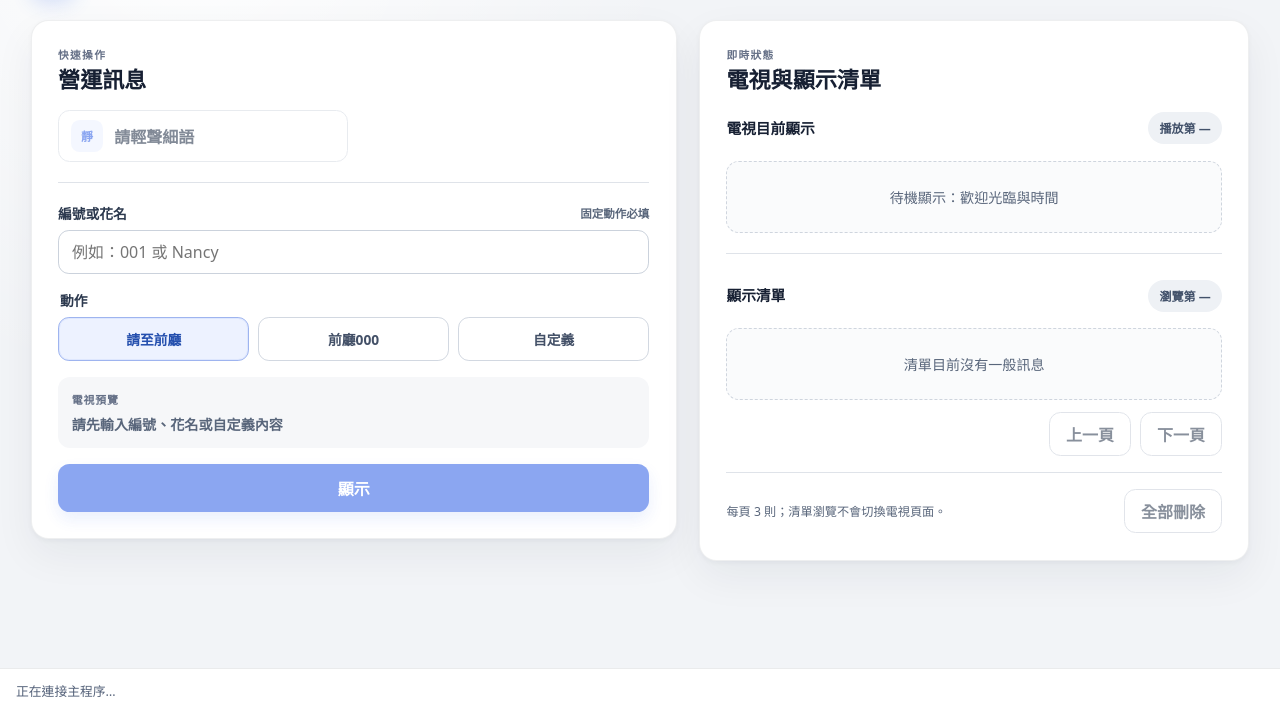
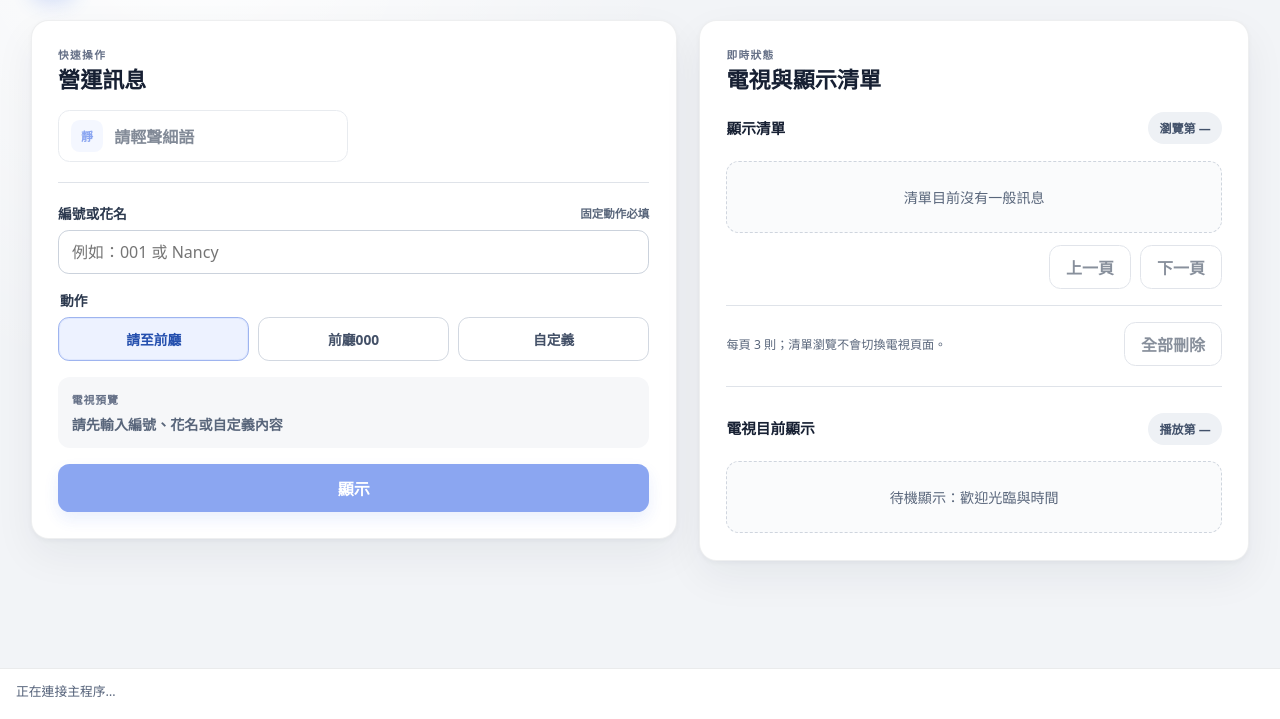
Before and after one commit to m24927605/DisplayCore, an Electron app: page control/index.html in a window 1280 px wide. Shown: the part 81-800 px from the top of the page. Drawn offline with Linux system fonts and the light colour scheme; no server answers.

Commit message:
refactor(control): place display list above live status

```diff
--- a/control/index.html
+++ b/control/index.html
@@ -188,19 +188,6 @@
             </div>
           </div>
 
-          <section class="status-section" aria-labelledby="live-status-title">
-            <div class="subsection-heading">
-              <h3 id="live-status-title">電視目前顯示</h3>
-              <output id="live-page-summary" class="page-badge">播放第 —</output>
-            </div>
-            <p id="live-empty-state" class="current-empty compact-empty" role="status">
-              待機顯示：歡迎光臨與時間
-            </p>
-            <ol id="live-message-list" class="current-message-list" hidden></ol>
-          </section>
-
-          <div class="section-separator" role="presentation"></div>
-
           <section class="status-section" aria-labelledby="display-list-title">
             <div class="subsection-heading">
               <h3 id="display-list-title">顯示清單</h3>
@@ -231,6 +218,19 @@
               全部刪除
             </button>
           </div>
+
+          <div class="section-separator" role="presentation"></div>
+
+          <section class="status-section" aria-labelledby="live-status-title">
+            <div class="subsection-heading">
+              <h3 id="live-status-title">電視目前顯示</h3>
+              <output id="live-page-summary" class="page-badge">播放第 —</output>
+            </div>
+            <p id="live-empty-state" class="current-empty compact-empty" role="status">
+              待機顯示：歡迎光臨與時間
+            </p>
+            <ol id="live-message-list" class="current-message-list" hidden></ol>
+          </section>
         </section>
       </main>
 
```
Also changed, not shown: tests/unit/control-window.test.js (+5 -0 lines).
